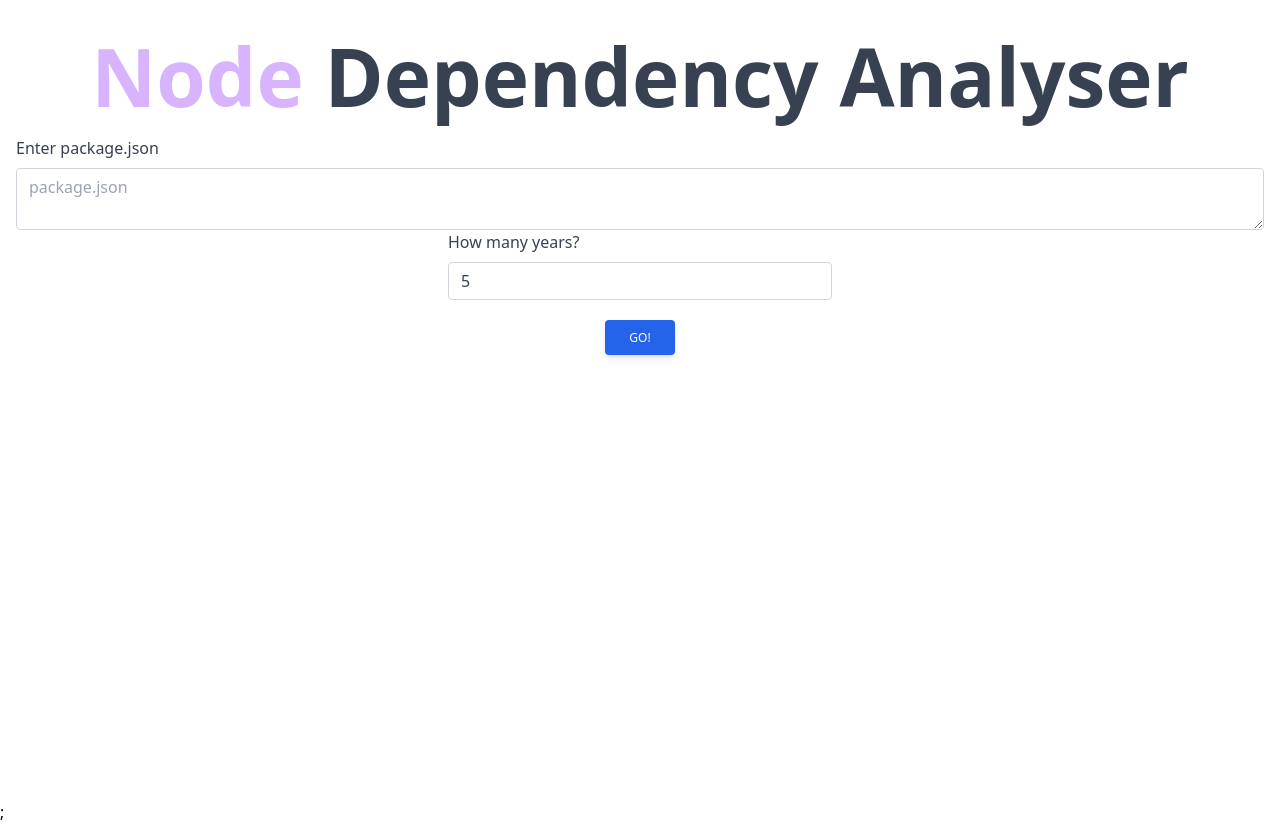
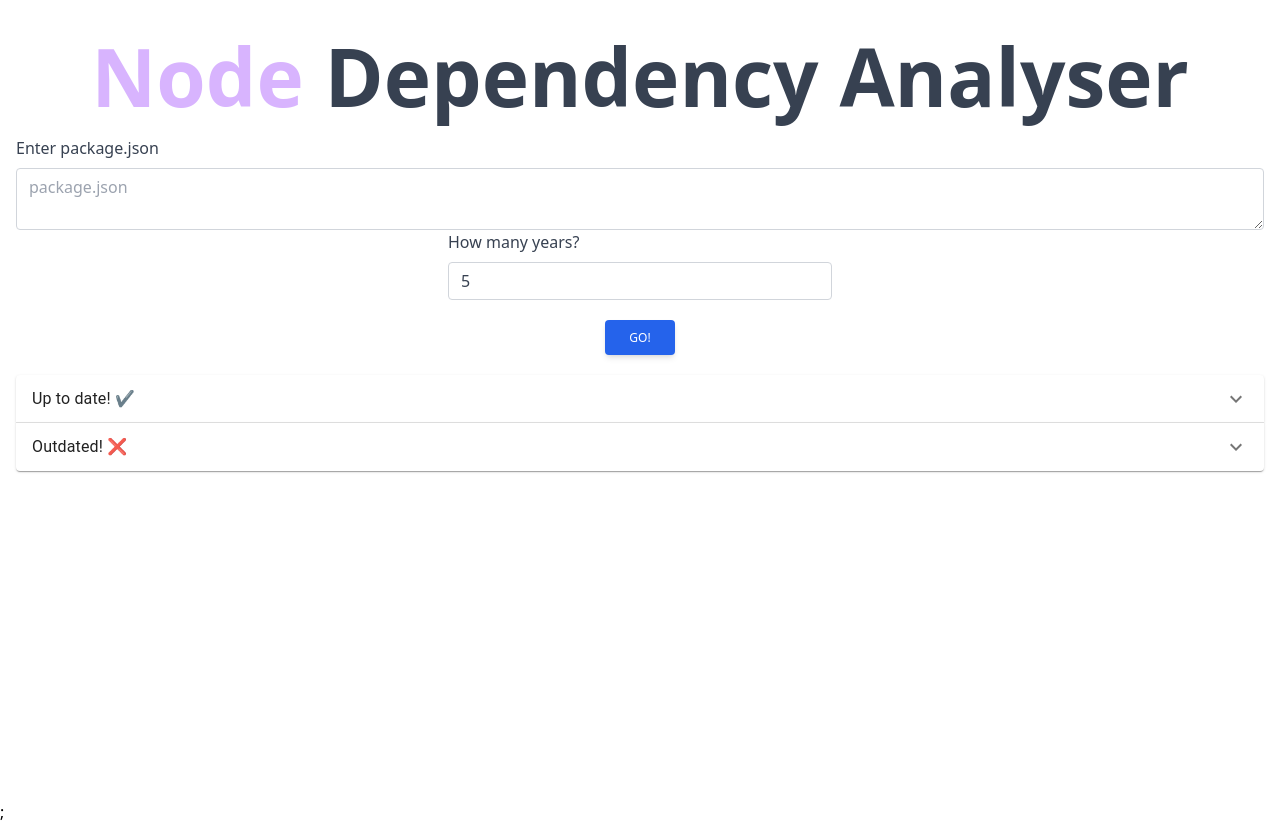
Before and after one commit to jacobatan/node-dep-analyser, a Next.js app: page / in a window 1280 px wide. Built offline with nearby package versions, Linux system fonts and the light colour scheme.

Commit message:
feat: loader

```diff
--- a/src/pages/index.tsx
+++ b/src/pages/index.tsx
@@ -2,6 +2,7 @@
 import Head from "next/head";
 import { SetStateAction, useState, Dispatch, useEffect } from "react";
 import Accordion from "../components/Accordion";
+import CircularProgress from "@mui/material/CircularProgress";
 export interface iData {
   _id?: any;
   _rev?: string;
@@ -69,6 +70,7 @@
       setValidJson(false);
       return;
     }
+    // setStuffs([]);
     setValidJson(true);
     const dep = json.dependencies;
     const devDep = json.devDependencies;
@@ -161,11 +163,7 @@
           </div>
         </div>
 
-        {stuffs.length !== 0 ? (
-          <Accordion stuffs={stuffs} />
-        ) : (
-          loading && <div>loading</div>
-        )}
+        {loading ? <CircularProgress /> : <Accordion stuffs={stuffs} />}
       </main>
     </>
   );
```
